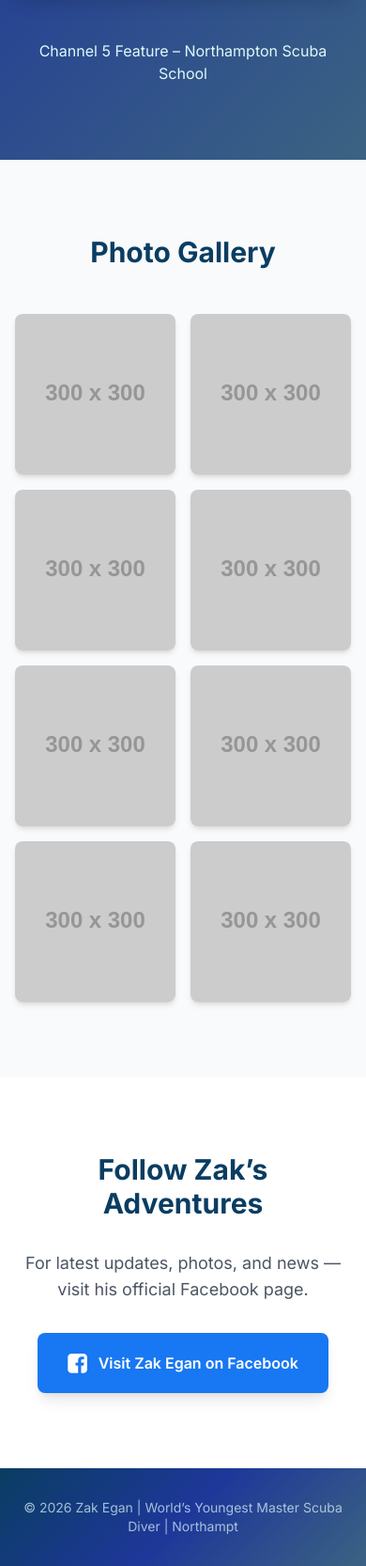
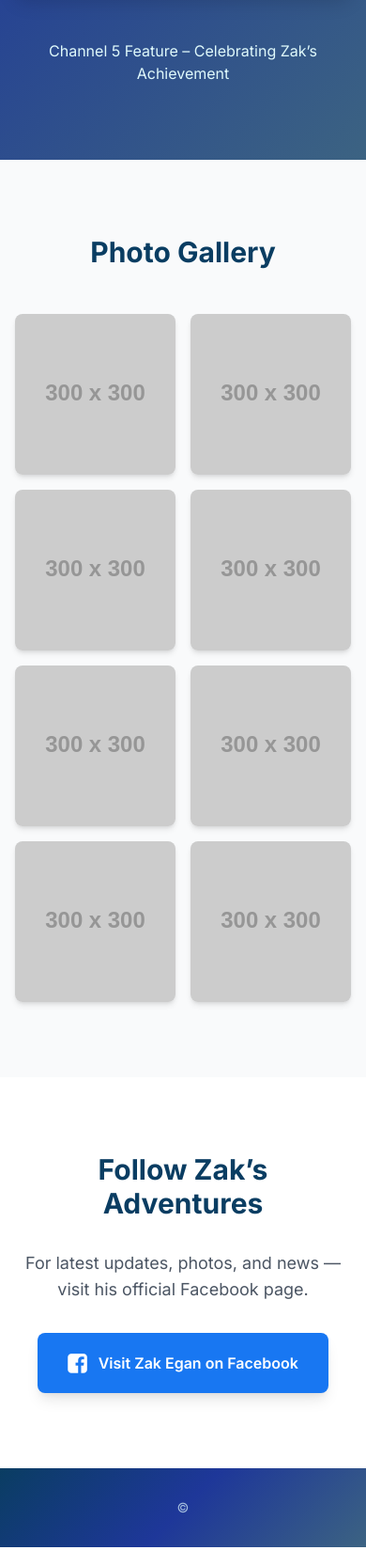
Before and after one commit to zakegan/zakegan.github.io, a plain HTML site: page index.html in a window 390 px wide. Shown: the part 4420-6086 px from the top of the page at 94% size. Drawn offline with nearby package versions, Linux system fonts and the light colour scheme; placeholder pictures from the web are drawn by us.

Commit message:
Update index.html

```diff
--- a/index.html
+++ b/index.html
@@ -1,4 +1,4 @@
- <!DOCTYPE html>
+<!DOCTYPE html>
 <html lang="en">
 <head>
     <meta charset="UTF-8">
@@ -70,7 +70,7 @@
                 <a href="#bio" class="font-medium hover:text-ocean transition">Biography</a>
                 <a href="#achievement" class="font-medium hover:text-ocean transition">The Record</a>
                 <a href="#media" class="font-medium hover:text-ocean transition">Media & Videos</a>
-                <a href="#photos" class="font-medium hover:text-ocean transition">Photos</a>
+                <a href="#photos" class="font-medium hover:text-ocean transition">Photo Gallery</a>
                 <a href="#contact" class="font-medium hover:text-ocean transition">Contact</a>
             </div>
             <button class="md:hidden text-gray-800 text-2xl">
@@ -186,7 +186,7 @@
             </p>
 
             <div class="grid md:grid-cols-2 gap-8">
-                <!-- Video 1: SWNS YouTube -->
+                <!-- Video 1: SWNS YouTube Feature -->
                 <div>
                     <div class="video-container">
                         <iframe src="https://www.youtube.com/embed/0l1bca9HvqA" title="12-year-old schoolboy becomes UK's youngest Scuba Diving Master | SWNS" allow="accelerometer; autoplay; clipboard-write; encrypted-media; gyroscope; picture-in-picture" allowfullscreen></iframe>
@@ -194,20 +194,19 @@
                     <p class="text-center mt-3 text-oceanlight">SWNS Feature – Youngest Master Scuba Diver</p>
                 </div>
 
-                <!-- Video 2: ITV Anglia Facebook -->
+                <!-- Video 2: ITV Anglia Facebook Interview -->
                 <div>
                     <div class="video-container">
-                        <iframe src="https://www.facebook.com/plugins/video.php?href=https://www.facebook.com/itvanglia/videos/2506251669575852/&show_text=0&width=560" title="ITV Anglia Interview" allow="accelerometer; autoplay; clipboard-write; encrypted-media; gyroscope; picture-in-picture" allowfullscreen></iframe>
+                        <iframe src="https://www.facebook.com/plugins/video.php?href=https://www.facebook.com/itvanglia/videos/2506251669575852/&show_text=0&width=560" title="ITV Anglia: Zak Egan Interview" allow="accelerometer; autoplay; clipboard-write; encrypted-media; gyroscope; picture-in-picture" allowfullscreen></iframe>
                     </div>
                     <p class="text-center mt-3 text-oceanlight">ITV Anglia – Exclusive Interview</p>
                 </div>
 
-                <!-- Video 3: Channel 5 / Northampton Scuba School -->
+                <!-- Video 3: Channel 5 / Northampton Scuba School Feature -->
                 <div class="video-container md:col-span-2 md:mx-auto md:max-w-xl">
-                    <iframe src="https://www.facebook.com/plugins/video.php?href=https://www.facebook.com/northamptonscubaschool.co.uk/videos/8510830409012807/&show_text=0&width=560" title="Channel 5 Feature" allow="accelerometer; autoplay; clipboard-write; encrypted-media; gyroscope; picture-in-picture" allowfullscreen></iframe>
-                    </div>
-                    <p class="text-center mt-3 text-oceanlight">Channel 5 Feature – Northampton Scuba School</p>
+                    <iframe src="https://www.facebook.com/plugins/video.php?href=https://www.facebook.com/northamptonscubaschool.co.uk/videos/8510830409012807/&show_text=0&width=560" title="Channel 5 Feature – Northampton Scuba School" allow="accelerometer; autoplay; clipboard-write; encrypted-media; gyroscope; picture-in-picture" allowfullscreen></iframe>
                 </div>
+                <p class="text-center mt-3 text-oceanlight md:col-span-2">Channel 5 Feature – Celebrating Zak’s Achievement</p>
 
             </div>
         </div>
@@ -247,4 +246,4 @@
     <!-- Footer -->
     <footer class="bg-ocean text-oceanlight/70 py-8 px-4 text-center text-sm">
         <div class="container mx-auto">
-            <p>© 2026 Zak Egan | World’s Youngest Master Scuba Diver | Northampt
+            <p>©
```
